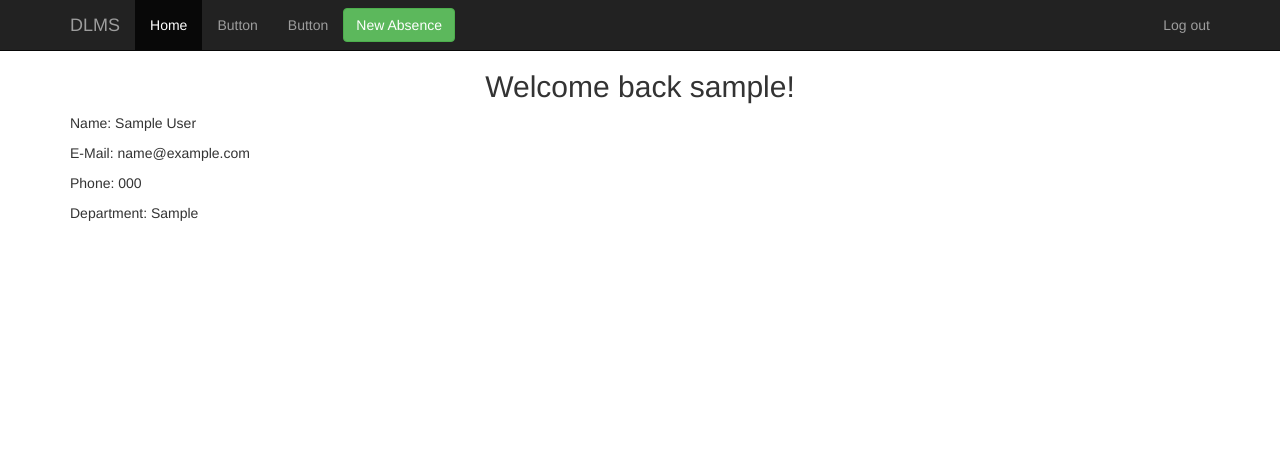
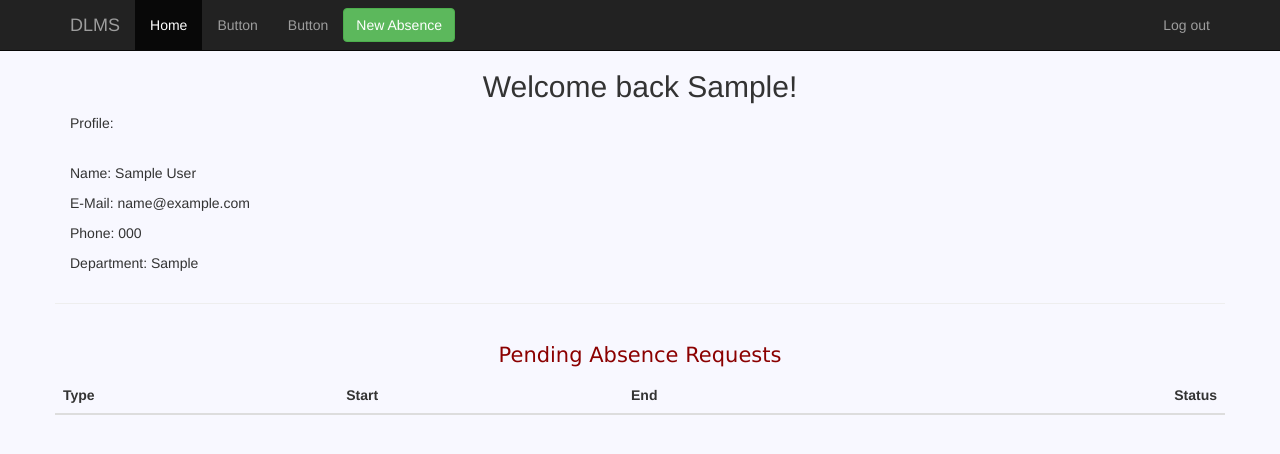
Before and after one commit to zbvc382/Project, a Django app: page /home/ in a window 1280 px wide. Shown: the top 454 px of the page. Run offline with Django 3.2, Linux system fonts and the light colour scheme; a user stored in the database is signed in; tables that the repository leaves empty hold one stand-in row (values such as "Sample post"); lists and menus that the app fills with data are empty; some libraries are stand-ins or nearby versions.

Commit message:
Added a calendar widget to date selection in forms. Pending absences are now shown on the home page.

```diff
--- a/mysite/accounts/templates/base.html
+++ b/mysite/accounts/templates/base.html
@@ -17,6 +17,7 @@
     <style>
         body {
             padding-top: 50px;
+            background-color: ghostwhite;
         }
         .starter-template {
             padding: 40px 15px;
--- a/mysite/home/static/home/style.css
+++ /dev/null
@@ -1,6 +0,0 @@
-
-    body {
-        background-color: ghostwhite;
-          /*padding-top: 20px;*/
-        padding-bottom: 20px;
-    }
--- a/mysite/home/templates/home/home.html
+++ b/mysite/home/templates/home/home.html
@@ -2,11 +2,50 @@
 
 {% block body %}
     <div class="container">
-        <h2 class="text-center"> Welcome back {{ user }}!</h2>
+        <h2 class="text-center"> Welcome back {{ name }}!</h2>
+        <p>Profile:</p>
+        <br>
         <p>Name: {{ user.userprofile.full_name }}</p>
         <p>E-Mail: {{ user.userprofile.email }}</p>
         <p>Phone: {{ user.userprofile.phone_number }}</p>
         <p>Department: {{ user.userprofile.department }}</p>
         </div>
+    <hr>
 
-    {% endblock %}
+      <div class="row main-row_header">
+    <h1>Pending Absence Requests</h1>
+  </div>
+
+  <div class="row">
+
+    <div class="col-md-12">
+      <p class="visible-xs-block"><em class="text-muted">Scroll table horizontally</em></p>
+      <div class="table-responsive">
+      <table class="table table-hover user-requests-table">
+        <thead>
+          <tr>
+            <th>Type</th>
+            <th>Start</th>
+              <th>End</th>
+            <th><span class="pull-right">Status</span></th>
+          </tr>
+        </thead>
+    {% for entry in entries %}
+                <tr class="leave-request-row">
+          <td>{{ entry.leave_type }}</td>
+          <td>{{ entry.start }}</td>
+          <td>{{ entry.end }}</td>
+          <td><span class="pull-right leave-request-row-status">{{ entry.status }}</span></td>
+        </tr>
+    {% endfor %}
+
+    <style>
+        h1 {
+            font-family: verdana;
+            font-size: 150%;
+            text-align: center;
+            color: darkred;
+}
+    </style>
+
+{% endblock %}
--- a/mysite/home/views.py
+++ b/mysite/home/views.py
@@ -3,11 +3,16 @@ from django.urls import reverse
 from . import forms
 from django.contrib.auth.decorators import login_required
 from django.contrib import messages
+from home.models import Requests
 
 
 @login_required
 def home(request):
-    return render(request, 'home/home.html')
+    user = request.user
+    name = user.userprofile.full_name.split()[0]
+    entries = Requests.objects.filter(user=request.user)
+
+    return render(request, 'home/home.html', {'name': name, 'entries': entries})
 
 
 @login_required
```
Also changed, not shown: mysite/home/forms.py (+8 -0 lines), mysite/home/models.py (+5 -5 lines), mysite/home/migrations/0004_auto_20171105_2101.py (added), mysite/home/migrations/0005_auto_20171105_2213.py (added).
